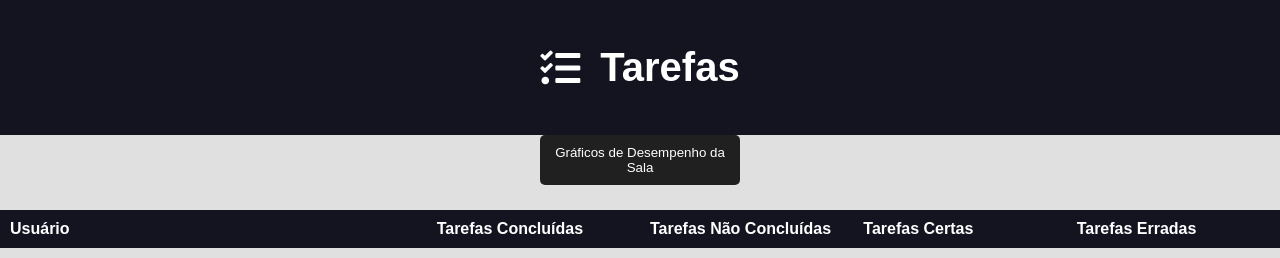
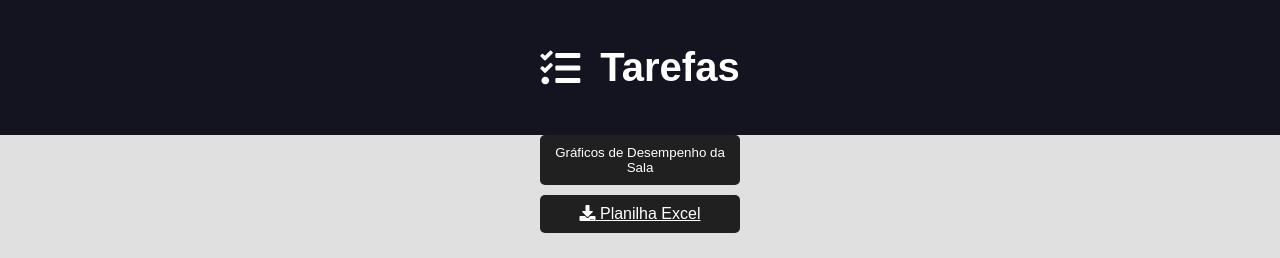
Before and after one commit to KauanMonteiro/Gerenciador_De_Tarefas, a Django app: template tarefas/templates/tarefas/pages/estatisticas.html in a window 1280 px wide. Shown: the top 258 px of the page. Run offline with Django 5.2, Linux system fonts and the light colour scheme; the template is opened without the code that fills it, so the values that code supplies are empty.

Commit message:
Adicionado a funcionalidade de download de planilhas Excel com as estatísticas dos usuários.

```diff
--- a/tarefas/static/tarefas/css/style.css
+++ b/tarefas/static/tarefas/css/style.css
@@ -700,3 +700,20 @@ td:nth-child(5) {
     overflow-x: auto;
   }
 }
+.botao-download-excel{
+  background-color: #202020;
+  color: white;
+  padding: 10px 0;
+  border: none;
+  border-radius: 0.5rem;
+  cursor: pointer;
+  width: 100%;
+  max-width: 20rem;
+  transition: background-color 0.3s;
+  display: block;
+  margin: 0 auto;
+  text-align: center;
+  align-items: center;
+  margin-top: 1rem;
+
+}
--- a/tarefas/templates/tarefas/pages/estatisticas.html
+++ b/tarefas/templates/tarefas/pages/estatisticas.html
@@ -5,6 +5,9 @@
     <h1 class='nome_equipe_estatisticas' style="text-align: center;">{{ equipe.nome_equipe }}</h1>
 
     <button class="botao_popup" onclick="openSalaPopup()">Gráficos de Desempenho da Sala</button>
+
+    <a href="{% url 'download_excel' equipe.id %}" class="botao-download-excel"><i class="fa fa-download"></i> Planilha Excel</a>
+
 
     <div id="sala-popup" class="popup">
         <div class="popup-content">
--- a/tarefas/urls.py
+++ b/tarefas/urls.py
@@ -11,4 +11,5 @@ urlpatterns = [
     path('adicao_usuario/<int:equipe_id>/', views.adicao_usuario, name='adicao_usuario'),
     path('adicionar_tarefas/', views.adicionar_tarefas, name='adicionar_tarefas'),
     path('estatisticas/<int:equipe_id>/', views.estatisticas, name='estatisticas'),
+    path('estatisticas/<int:equipe_id>/download_excel/', views.download_excel, name='download_excel'),
     ]
```
Also changed, not shown: tarefas/views.py (+50 -1 lines).
